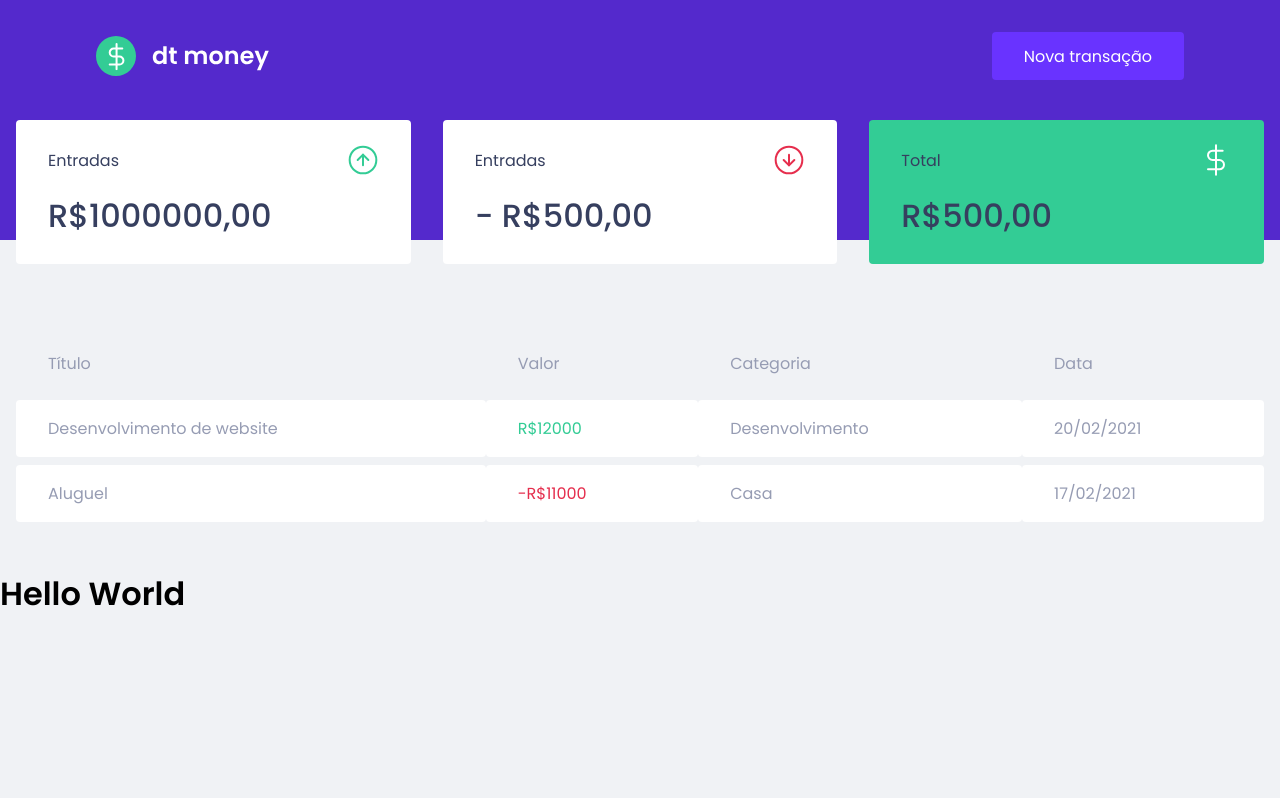
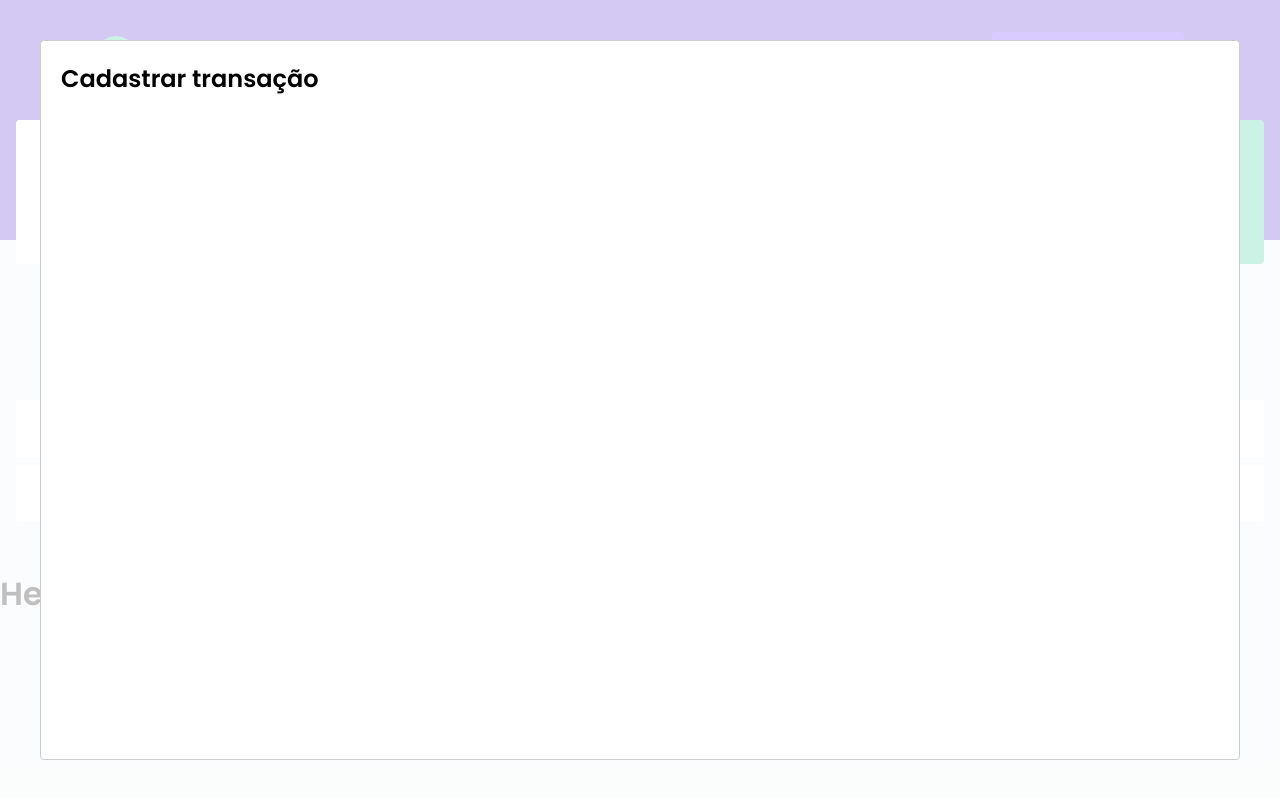
Before and after one commit to RafaelMatos/Ignite-DtMoney, a React (Create React App) app: page / in a window 1280 px wide. Both pictures are taken after a click on the button "Nova transação". Built offline with nearby package versions, Linux system fonts and the light colour scheme; no server answers; what miragejs would draw is missing.

Commit message:
creating Modal NewTransaction

```diff
--- a/package.json
+++ b/package.json
@@ -7,6 +7,7 @@
     "miragejs": "^0.1.42",
     "react": "^17.0.2",
     "react-dom": "^17.0.2",
+    "react-modal": "^3.14.4",
     "react-scripts": "4.0.3",
     "styled-components": "^5.3.3",
     "web-vitals": "^1.0.1"
@@ -19,6 +20,7 @@
     "@types/node": "^12.0.0",
     "@types/react": "^17.0.0",
     "@types/react-dom": "^17.0.0",
+    "@types/react-modal": "^3.13.1",
     "@types/styled-components": "^5.1.15",
     "typescript": "^4.1.2"
   },
--- a/src/App.tsx
+++ b/src/App.tsx
@@ -1,14 +1,37 @@
+import { useState } from 'react';
+import Modal from 'react-modal'
 import { Dashboard } from './components/Dashboard';
 import { Header } from './components/Header';
 import { GlobalStyle } from './styles/global';
 
+Modal.setAppElement('#root')
+
 export function App() {
+
+
+  const [ isNewTransactionModalOpen,setINewTransactionModalOpen] = useState(false);
+
+
+  function handleOpenNewTransactionModal(){
+
+    setINewTransactionModalOpen(true);
+  }
+
+  function handleCloseNewTransactionModal(){
+    setINewTransactionModalOpen(false);
+  }
+
   return (
 
     <div className="App">
       <GlobalStyle/>
-      <Header/>
+      <Header onOpenNewTransactionModal={ handleOpenNewTransactionModal } />
       <Dashboard/>
+      <Modal
+        isOpen={isNewTransactionModalOpen}
+        onRequestClose={handleCloseNewTransactionModal} >
+          <h2>Cadastrar transação</h2>
+        </Modal>
       <h1>Hello World</h1>
 
     </div>
--- a/src/components/Header/index.tsx
+++ b/src/components/Header/index.tsx
@@ -1,16 +1,24 @@
+
 import logoImg from '../../assets/logo.svg';
 import { Container, Content } from './styles';
 
+interface HeaderProps{
+
+  onOpenNewTransactionModal:()=>void;
+}
+
+export function Header( { onOpenNewTransactionModal }:HeaderProps){
 
 
-export function Header(){
   return(
     <Container>
       <Content>
         <img src={logoImg} alt="dt_money" />
-        <button type="button">
+        <button type="button" onClick={onOpenNewTransactionModal}>
           Nova transação
         </button>
+
+
       </Content>
     </Container>
   )
```
Also changed, not shown: 1 other file (tests, documents, lock files or other folders).
